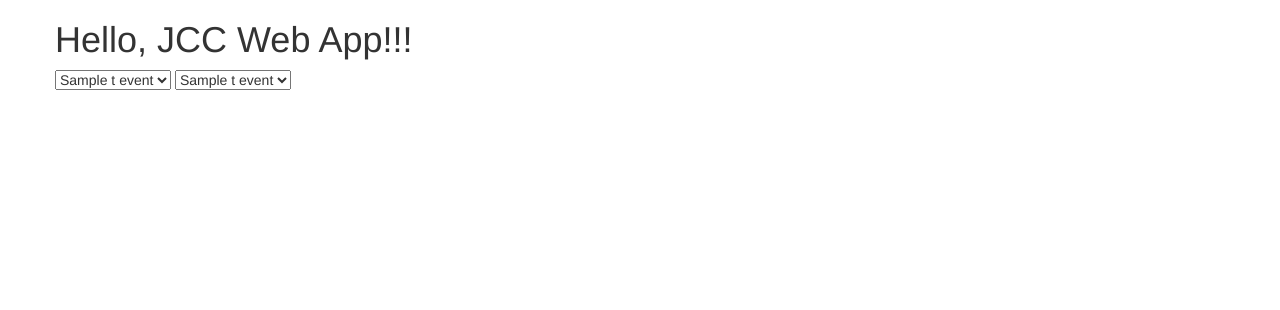
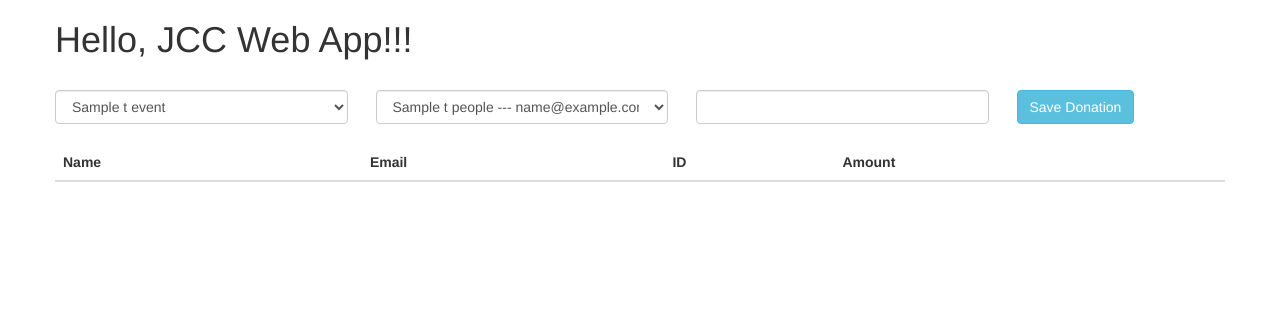
Before and after one commit to WomensCodingCircle/jcc-app, a Flask app: template app/templates/landing_page.html in a window 1280 px wide. Shown: the top 310 px of the page. Run offline with Flask 2, Linux system fonts and the light colour scheme; the template is opened without the code that fills it: most values are stand-ins (such as "Sample title", 1, 10 or a date in 2020); lists and menus that the app fills with data are empty; some libraries are stand-ins or nearby versions.

Commit message:
Better template

```diff
--- a/app/models.py
+++ b/app/models.py
@@ -32,10 +32,8 @@ class User(db.Model):
 class Contact(db.Model):
    id = db.Column(db.Integer, primary_key=True)
    name =  db.Column(db.String(150), unique = True, nullable=False)
-   address =  db.Column(db.String(564), default='Street ')
-   birthday = db.Column(db.Date)
-   personal_phone = db.Column(db.String(20))
-   personal_cellphone = db.Column(db.String(20))
+   email = db.Column(db.String(120), unique=True, nullable=False)
+   employeeID=db.Column(db.Integer)
 
    def __repr__(self):
       return self.name
--- a/app/templates/landing_page.html
+++ b/app/templates/landing_page.html
@@ -15,18 +15,35 @@
    <div class="row">
       <h1>Hello, JCC Web App!!!</h1>
    </div>
-
+   <br />
    <div class="row">
-      <select class="selectpicker">
+      <select class="form-control" style="width: 25%; float: left; margin-right: 2em;">
       {% for e in tEvents %}
-      <option>{{e.name}}</option>
+         <option>{{e.name}}</option>
       {% endfor %}
       </select>
-      <select class="selectpicker">
-         {% for e in tEvents %}
-         <option>{{e.name}}</option>
+      <select class="form-control" style="width: 25%; float: left; margin-right: 2em;">
+         {% for e in tPeople %}
+         <option>{{e.name}} --- {{e.email}} --- {{e.employeeId}}</option>
          {% endfor %}
       </select>
+      <input type="text" class="form-control" style="width: 25%; float: left; margin-right: 2em;"/>
+      <button type="button" class="btn btn-info">Save Donation</button>
+   </div>
+   <br />
+   <div class="row">
+      <table class="table">
+         <thead>
+            <tr>
+               <th>Name</th>
+               <th>Email</th>
+               <th>ID</th>
+               <th>Amount</th>
+            </tr>
+         </thead>
+         <tbody>
+         </tbody>
+      </table>
    </div>
 </div>
 
```
Also changed, not shown: app/__init__.py (+7 -2 lines).
